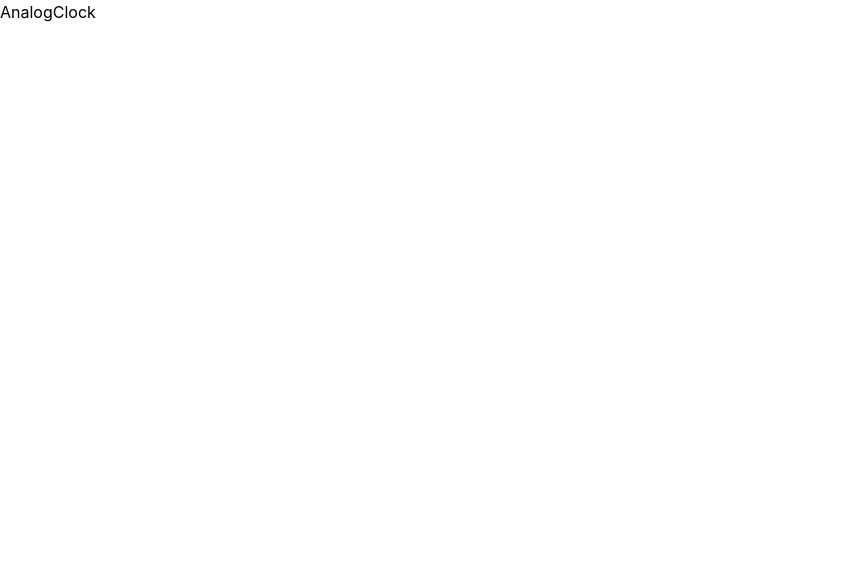
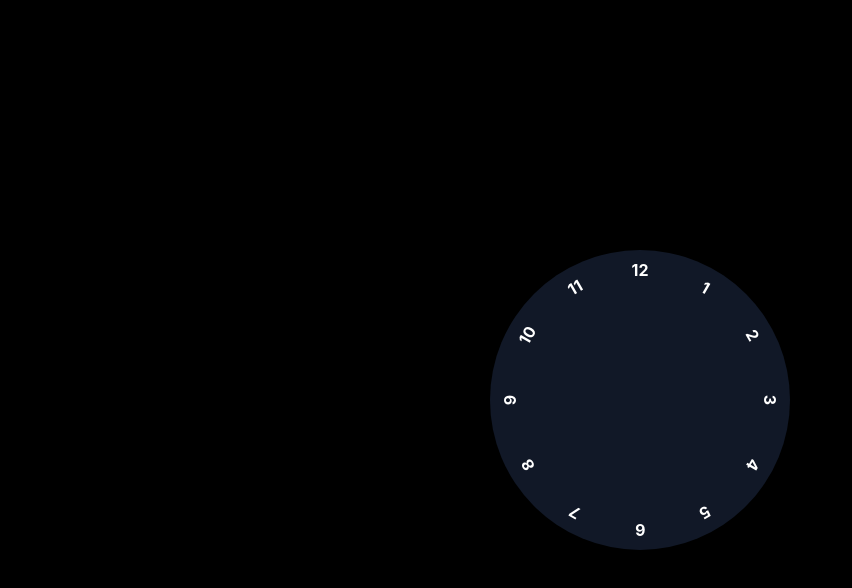
Before and after one commit to fagoon1311/analogclock, a React (Create React App) app: page / in a window 1280 px wide. Shown: the top 588 px of the page, without its empty margins (0-852 px from the left). Built offline with nearby package versions, Linux system fonts and the light colour scheme.

Commit message:
clock desgin

```diff
--- a/src/App.css
+++ b/src/App.css
@@ -1,3 +1,9 @@
 @tailwind base;
 @tailwind components;
 @tailwind utilities;
+
+body{
+    display: flex;
+    justify-content: center;
+    align-items: center;
+}
--- a/src/App.js
+++ b/src/App.js
@@ -3,7 +3,7 @@ import AnalogClock from './components/AnalogClock'
 
 function App() {
   return (
-    <div className="App">
+    <div className="App flex items-center justify-center h-screen">
       <AnalogClock />
     </div>
   );
--- a/src/components/AnalogClock.js
+++ b/src/components/AnalogClock.js
@@ -1,9 +1,30 @@
-import React from 'react'
+import React from 'react';
 
 const AnalogClock = () => {
+  const digits = [1,2,3,4,5,6,7,8,9,10,11,12]
+  let radius = 150
+  let centreoffset = radius - 20
   return (
-    <div>AnalogClock</div>
+    <div className='bg-gray-900 h-[300px] w-[300px] rounded-full relative flex items-center justify-center'>
+      {
+        digits.map((digit)=>(
+          <div className='absolute'
+            style={{
+              transform:`rotate(${digit*30}deg) translateY(-${centreoffset}px)`,
+              transformOrigin: 'center'
+            }}
+          >
+            <span className='text-white font-bold'
+              style={{
+                transform: `rotate(-${digit*30}deg)`
+              }}
+            >{digit}</span>
+
+          </div>
+        ))
+      }
+    </div>
   )
-}
+};
 
-export default AnalogClock
+export default AnalogClock;
--- a/src/index.css
+++ b/src/index.css
@@ -5,6 +5,10 @@ body {
     sans-serif;
   -webkit-font-smoothing: antialiased;
   -moz-osx-font-smoothing: grayscale;
+  background-color: rgb(0, 0, 0);
+  display: flex;
+  align-items: center;
+  justify-content: center;
 }
 
 code {
```
